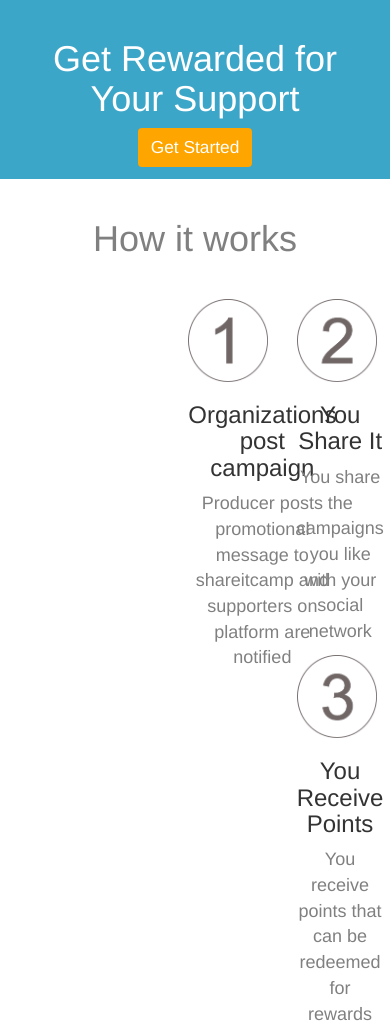
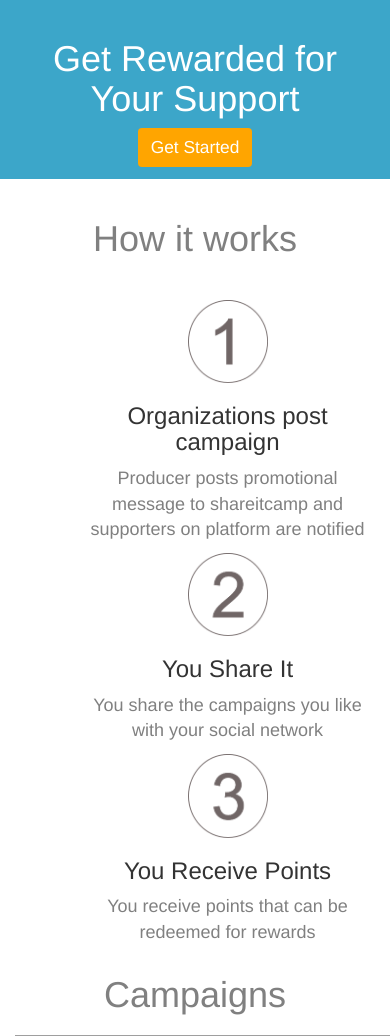
Before and after one commit to msamuels/social_monitization, a PHP site: template templates/supporter-login.php in a window 390 px wide; the page is wider, and only the part inside the window is pictured. Shown: the part 92-1128 px from the top of that part. Run offline with PHP 8.4, Linux system fonts and the light colour scheme; the template is opened without the code that fills it, so the values that code supplies are empty; grey boxes are pictures that could not be loaded.

Commit message:
Cleanup homepage markup

```diff
--- a/public/css/override.css
+++ b/public/css/override.css
@@ -50,7 +50,6 @@ H1{
 }
 
 #how-it-works{
-    height: 150px;
     margin-left: 50px;
 }
 
--- a/templates/supporter-login.php
+++ b/templates/supporter-login.php
@@ -7,33 +7,30 @@
 
 <div class="row" id="how-it-works">
 
-    <div class="col-xs-4 col-sm-1 pull-left"></div>
+    <div class="col-sm-1 pull-left"></div>
 
-    <div class="col-xs-4 col-sm-3 pull-left">
+    <div class="col-sm-3 pull-left">
         <div><img class="icon" src="images/no1.png"/></div>
         <div class="pull-left">
-            <p>
-            <H3>Organizations post campaign</H3></p>
+            <H3>Organizations post campaign</H3>
             <p class="desc">Producer posts promotional message to shareitcamp and supporters on platform are
                 notified</p>
         </div>
     </div>
 
 
-    <div class="col-xs-4 col-sm-3">
+    <div class="col-sm-3">
         <div><img class="icon" src="images/no2.png"/></div>
         <div class="pull-left">
-            <p>
-            <H3>You Share It</H3></p>
+            <H3>You Share It</H3>
             <p class="desc">You share the campaigns you like with your social network</p>
         </div>
     </div>
 
-    <div class="col-xs-4 col-sm-3 pull-left "how-it-works-steps">
+    <div class="col-sm-3 pull-left">
         <div><img class="icon" src="images/no3.png"/></div>
         <div class="pull-left">
-            <p>
-            <H3>You Receive Points</H3></p>
+            <H3>You Receive Points</H3>
             <p class="desc">You receive points that can be redeemed for rewards</p>
         </div>
     </div>
@@ -41,9 +38,7 @@
 </div>
 
 <div class="row">
-    <div class="col-md-12">
         <H1>Campaigns</H1>
-    </div>
 </div>
 
 <div class="row">
```
